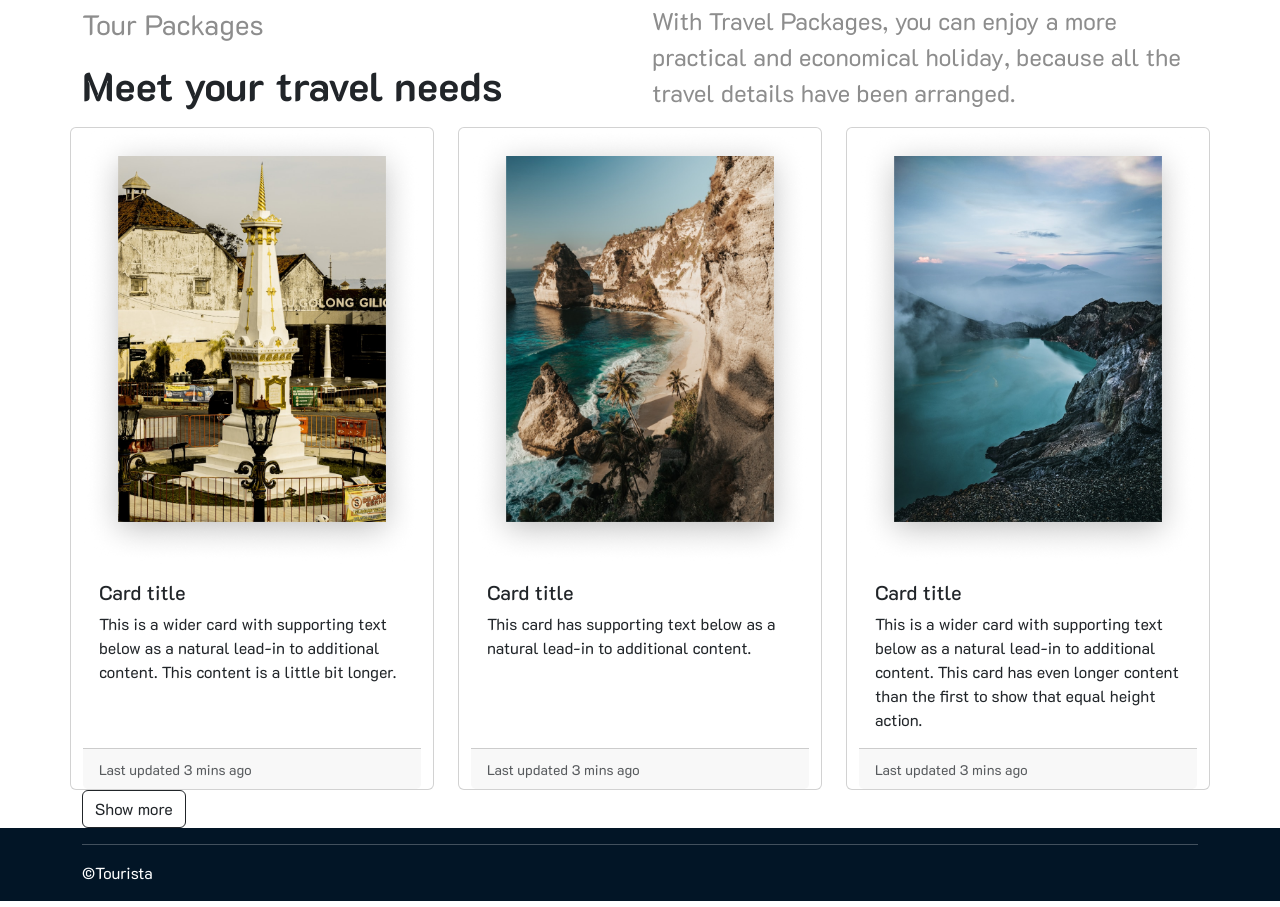
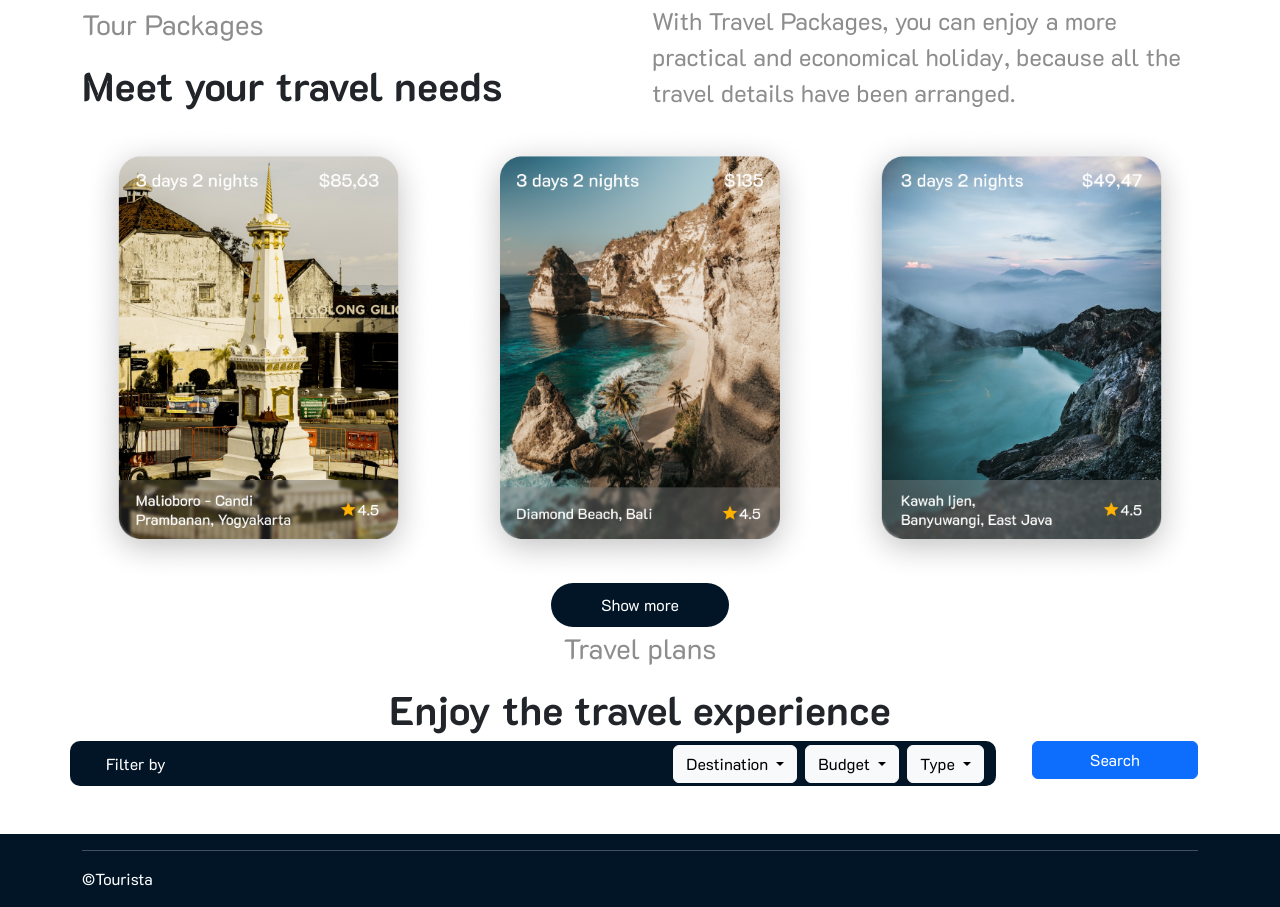
Before and after one commit to abimanyupewe/Tourista, a plain HTML site: page index.html in a window 1280 px wide. Shown: the part 1998-2905 px from the top of the page. Drawn offline with nearby package versions, Linux system fonts and the light colour scheme.

Commit message:
update 17 januari

```diff
--- a/Custom-css/custom-css.css
+++ b/Custom-css/custom-css.css
@@ -104,6 +104,40 @@ ul li .nav-link:hover {
 }
 /* destination end */
 
+/* package */
+.btn-biru-gelap {
+  color: white;
+  padding: 10px 50px 10px 50px;
+  border-radius: 50px;
+  border: none;
+  transition: background-color 0.3s ease;
+  background-color: #021526;
+}
+.btn-biru-gelap:hover {
+  color: white;
+  padding: 10px 50px 10px 50px;
+  border-radius: 50px;
+  border: none;
+  transition: background-color 0.3s ease;
+  background-color: #021526e5;
+}
+/* package end */
+
+/* search */
+.search {
+  background-color: #021526;
+  color: white;
+  width: 100%;
+  height: 45px;
+  border-radius: 10px;
+}
+
+.btn-dropdown-search {
+  width: 500px;
+  width: 50px;
+}
+/* search end */
+
 /* footer */
 .footer {
   background-color: #021526;
--- a/index.html
+++ b/index.html
@@ -69,10 +69,14 @@
                   >
                 </li>
                 <li class="nav-item">
-                  <a class="nav-link text-white" href="#Destination">Destination</a>
+                  <a class="nav-link text-white" href="#Destination"
+                    >Destination</a
+                  >
                 </li>
                 <li class="nav-item">
-                  <a class="nav-link text-white" href="#Packages">Packages Tour</a>
+                  <a class="nav-link text-white" href="#Packages"
+                    >Packages Tour</a
+                  >
                 </li>
                 <li class="nav-item dropdown">
                   <a
@@ -238,74 +242,131 @@
           </div>
         </div>
 
-        <div class="row column-gap-4">
-          <div class="card col">
+        <div class="row column-gap-1">
+          <div class="col">
             <img
-              src="assets/packages/malioboro.png"
+              src="assets/packages/malioboro-include.png"
               class="card-img-top"
               alt="..."
             />
-            <div class="card-body">
-              <h5 class="card-title">Card title</h5>
-              <p class="card-text">
-                This is a wider card with supporting text below as a natural
-                lead-in to additional content. This content is a little bit
-                longer.
-              </p>
-            </div>
-            <div class="card-footer">
-              <small class="text-body-secondary">Last updated 3 mins ago</small>
-            </div>
           </div>
-          <div class="card col">
+          <div class="col">
             <img
-              src="assets/packages/bali.png"
+              src="assets/packages/bali-include.png"
               class="card-img-top"
               alt="..."
             />
-            <div class="card-body">
-              <h5 class="card-title">Card title</h5>
-              <p class="card-text">
-                This card has supporting text below as a natural lead-in to
-                additional content.
-              </p>
-            </div>
-            <div class="card-footer">
-              <small class="text-body-secondary">Last updated 3 mins ago</small>
-            </div>
           </div>
-          <div class="card col">
+          <div class="col">
             <img
-              src="assets/packages/kawah-ijen.png"
+              src="assets/packages/kawah-ijen-include.png"
               class="card-img-top"
               alt="..."
-              style="object-fit: cover"
             />
-            <div class="card-body">
-              <h5 class="card-title">Card title</h5>
-              <p class="card-text">
-                This is a wider card with supporting text below as a natural
-                lead-in to additional content. This card has even longer content
-                than the first to show that equal height action.
-              </p>
-            </div>
-            <div class="card-footer">
-              <small class="text-body-secondary">Last updated 3 mins ago</small>
-            </div>
           </div>
         </div>
-        <button class="btn btn-outline-dark align-content-center mx-auto">
-          Show more
-        </button>
+        <div class="d-flex justify-content-center">
+          <button class="btn-biru-gelap">Show more</button>
+        </div>
       </div>
     </section>
     <!-- Packages end -->
 
     <!-- Travel Plans -->
-    <section id="Travel-Plans"></section>
+    <section id="Travel-Plans" class="mb-5">
+      <div class="container">
+        <div class="text-center">
+          <div>
+            <p class="fs-3 abu">Travel plans</p>
+          </div>
+          <div>
+            <h1 class="fw-bold">Enjoy the travel experience</h1>
+          </div>
+        </div>
+        <div class="row">
+          <!-- Filter Section -->
+          <div class="col">
+            <div class="search row align-items-center">
+              <!-- Filter Label -->
+              <div class="col-sm-2">
+                <p class="mx-4 mb-0">Filter by</p>
+              </div>
+
+              <div class="col d-flex justify-content-end gap-2">
+                <!-- Destination Dropdown -->
+                <div>
+                  <div class="dropdown">
+                    <button
+                      class="btn btn-light dropdown-toggle"
+                      type="button"
+                      id="destinationDropdown"
+                      data-bs-toggle="dropdown"
+                      aria-expanded="false"
+                    >
+                      Destination
+                    </button>
+                    <ul class="dropdown-menu" aria-labelledby="destinationDropdown">
+                      <li><a class="dropdown-item" href="#" data-value="1">Bali</a></li>
+                      <li><a class="dropdown-item" href="#" data-value="2">Lombok</a></li>
+                      <li><a class="dropdown-item" href="#" data-value="3">Yogyakarta</a></li>
+                    </ul>
+                  </div>
+                </div>
+
+                <!-- Budget Dropdown -->
+                <div>
+                  <div class="dropdown">
+                    <button
+                      class="btn btn-light dropdown-toggle"
+                      type="button"
+                      id="budgetDropdown"
+                      data-bs-toggle="dropdown"
+                      aria-expanded="false"
+                    >
+                      Budget
+                    </button>
+                    <ul class="dropdown-menu" aria-labelledby="budgetDropdown">
+                      <li><a class="dropdown-item" href="#" data-value="1">$500</a></li>
+                      <li><a class="dropdown-item" href="#" data-value="2">$1000</a></li>
+                      <li><a class="dropdown-item" href="#" data-value="3">$1500</a></li>
+                    </ul>
+                  </div>
+                </div>
+
+                <!-- Type Dropdown -->
+                <div>
+                  <div class="dropdown">
+                    <button
+                      class="btn btn-light dropdown-toggle"
+                      type="button"
+                      id="typeDropdown"
+                      data-bs-toggle="dropdown"
+                      aria-expanded="false"
+                    >
+                      Type
+                    </button>
+                    <ul class="dropdown-menu" aria-labelledby="typeDropdown">
+                      <li><a class="dropdown-item" href="#" data-value="1">Adventure</a></li>
+                      <li><a class="dropdown-item" href="#" data-value="2">Relaxation</a></li>
+                      <li><a class="dropdown-item" href="#" data-value="3">Cultural</a></li>
+                    </ul>
+                  </div>
+                </div>
+              </div>
+
+            </div>
+          </div>
+          <!-- Search Button -->
+          <div class="col-sm-2">
+            <button class="btn btn-primary w-100">Search</button>
+          </div>
+        </div>
+      </div>
+    </section>
     <!-- Travel Plans end -->
     <section id=""></section>
 
+    <!-- footer -->
     <section id="Fotter" class="footer">
       <div class="container">
         <div>
@@ -318,6 +379,7 @@
         </div>
       </div>
     </section>
+    <!-- footer end -->
 
     <!-- aniamtion -->
     <script src="https://unpkg.com/aos@2.3.1/dist/aos.js"></script>
--- a/scripts/index.js
+++ b/scripts/index.js
@@ -9,3 +9,23 @@ document.addEventListener("DOMContentLoaded", function () {
         }
     });
 });
+
+// search
+// Function to handle dropdown selection
+function setupDropdown(dropdownId) {
+    const dropdown = document.getElementById(dropdownId);
+    const items = dropdown.nextElementSibling.querySelectorAll('.dropdown-item');
+
+    items.forEach(item => {
+      item.addEventListener('click', function (event) {
+        event.preventDefault(); // Prevent default behavior
+        const selectedText = this.textContent; // Get item text
+        dropdown.textContent = selectedText; // Update button text
+      });
+    });
+  }
+
+  // Setup all dropdowns
+  setupDropdown('destinationDropdown');
+  setupDropdown('budgetDropdown');
+  setupDropdown('typeDropdown');
```
Also changed, not shown: assets/packages/bali-include.png (added), assets/packages/kawah-ijen-include.png (added), assets/packages/malioboro-include.png (added).
